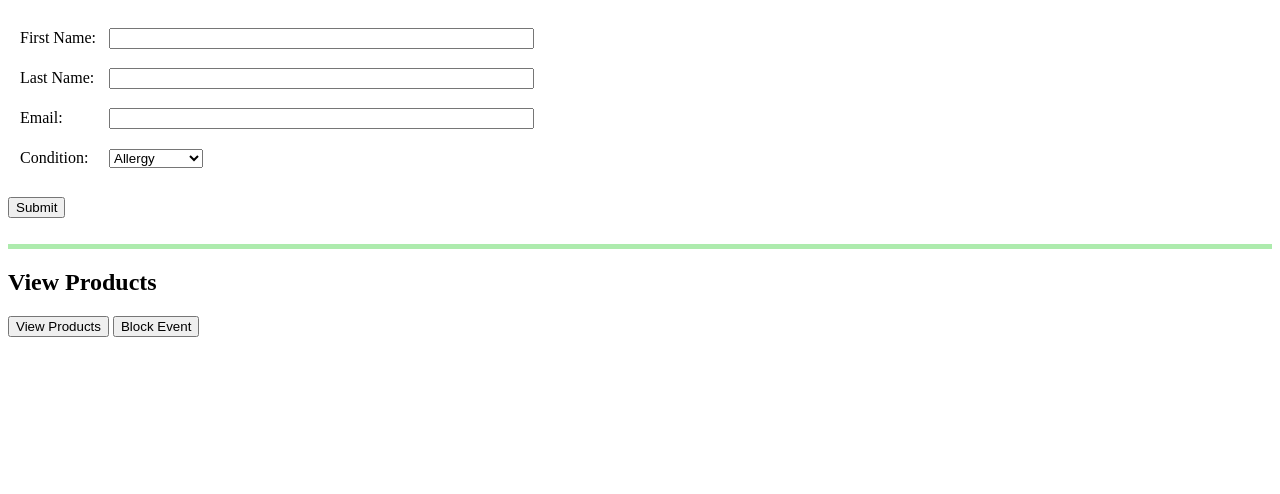
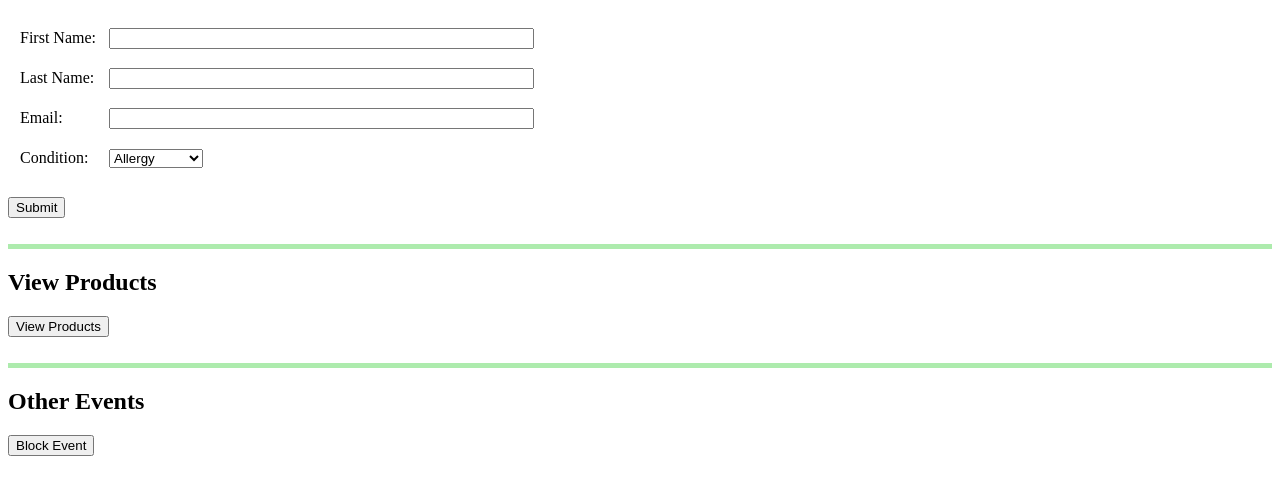
Before and after one commit to atitsh/sunshinehealth, a plain HTML site: page home.html in a window 1280 px wide. Shown: the part 96-590 px from the top of the page. Drawn offline with Linux system fonts and the light colour scheme.

Commit message:
Update home.html

```diff
--- a/home.html
+++ b/home.html
@@ -94,6 +94,12 @@
 	    </table>
 	</div>
 
+	<br>&nbsp;</br>
+
+	<hr size="5" color="#adebad">
+
+	<h2>Other Events</h2>
+
 	<input type="button" value="Block Event" onclick="track_blockevent()">
 
     <script>
```
